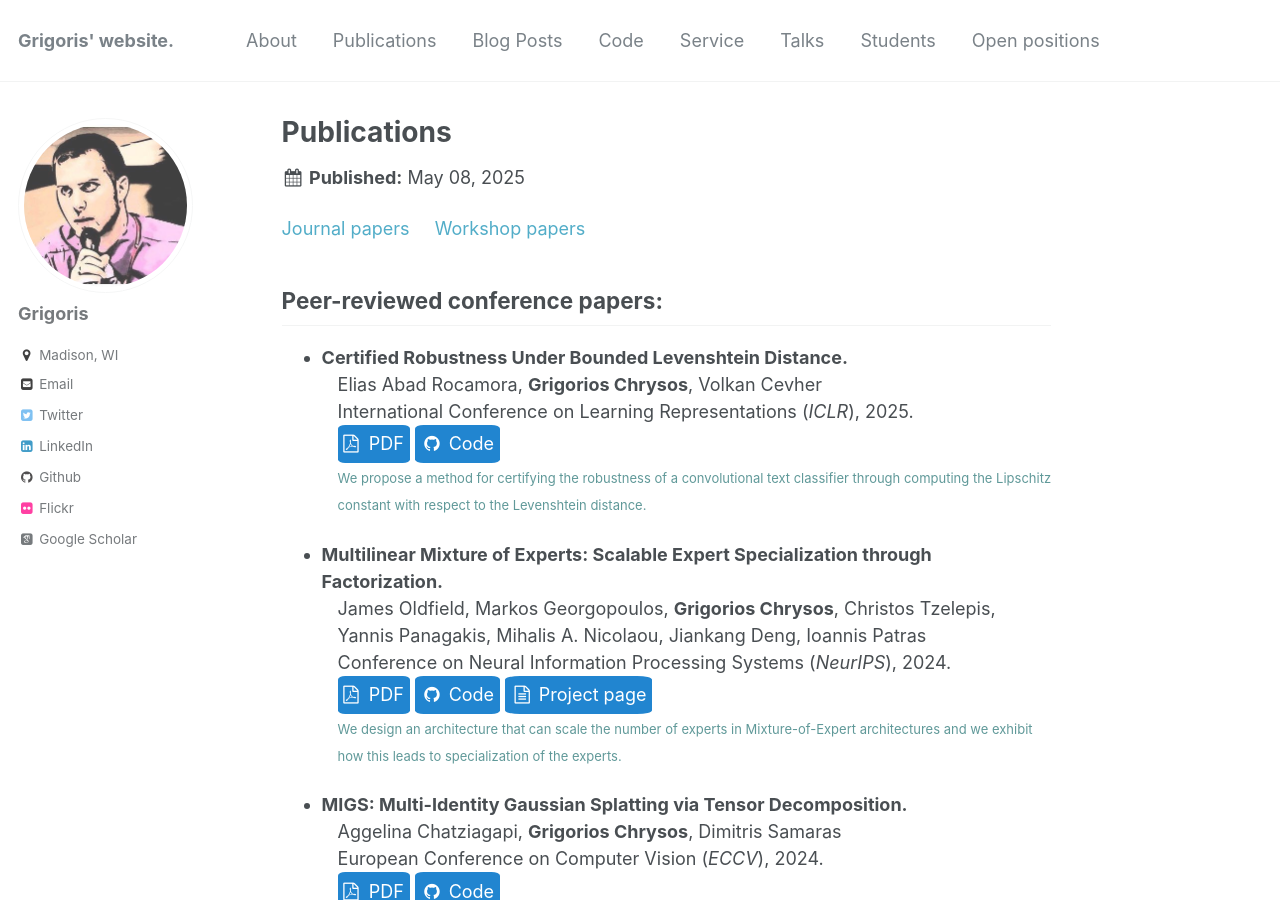
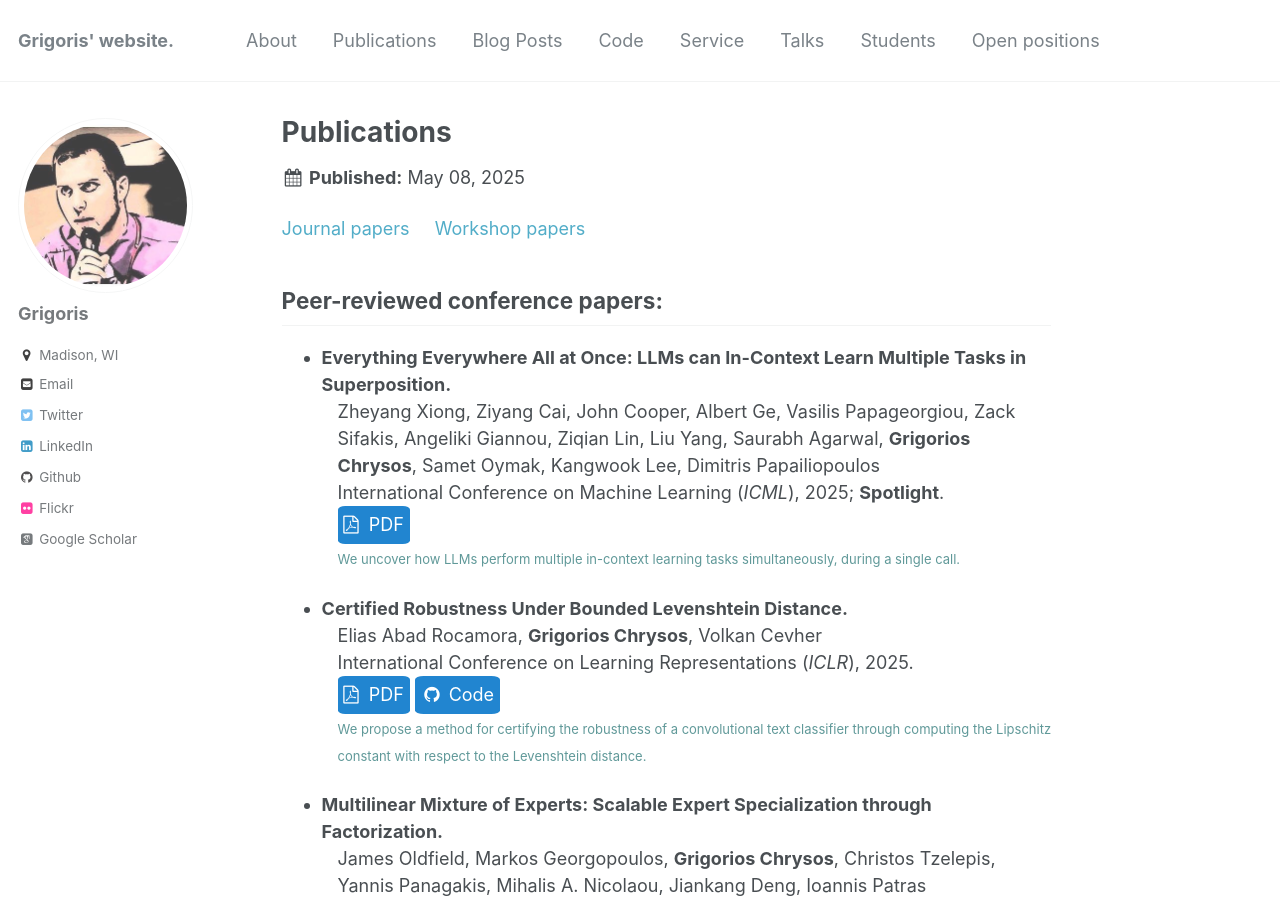
Before and after one commit to grigorisg9gr/grigorisg9gr.github.io, a Jekyll site: the page built from _publications/index.html, in a window 1280 px wide and 900 px high. Built offline with Jekyll 4.4.1, drawn with Linux system fonts in a browser that asks for light colours; some web fonts are replaced.

Commit message:
ICML paper and Simons Institute talk slides.

```diff
--- a/_pages/students/index.html
+++ b/_pages/students/index.html
@@ -8,6 +8,7 @@ comments: false
 <div>
       <p style="color: #5e9ca0;"><span style="color: #000000;">I have had the privilege of collaborating with the following highly skilled students during their BSc/MSc degree:</span></p>
     <ol>
+          <li>Lars CPM Quaedvlieg (first position since: PhD student, Meta).</li>
           <li>Yihang Chen (first position since: PhD student, UCLA).</li>
           <li>Justin Deschenaux (first position since: PhD student, EPFL).</li>
           <li>Pol Puigdemont (first position since: PhD student, EPFL).</li>
--- a/_pages/talks/index.html
+++ b/_pages/talks/index.html
@@ -8,6 +8,8 @@ comments: false
 <div>
       <p style="color: #5e9ca0;"><span style="color: #000000;">The resources for past talks and tutorials that I have been involved or delivered:</span></p>
     <ol>
+          <li><a href="https://uwmadison.box.com/s/3ju7ilazj3zdmofxfztwovxt6jhx46t1">Talk on Polynomial Networks</a> at the Simons Institute for the Theory of Computing.</li>
+          <li><a href="https://uwmadison.box.com/s/a4qx9u8y7y2trqasodbj456law4b8s7d">Talk on Polynomial Networks</a> at the National University of Singapore (NUS).</li>
           <li><a href="https://uwmadison.box.com/s/sybq4l0u24exh5m2zfs8d17revudshwt">Tutorial at DSAA'24</a> on "Architecture design: from neural networks to foundation models".</li>
           <li><a href="https://uwmadison.box.com/s/e0735u2si17w88hzetcww05cvmox0sr4">Tutorial at ISIT'24</a> on "Scaling and Reliability Foundations in Machine Learning".</li>
           <li><a href="https://uwmadison.box.com/s/yrpi5tdlojfjdu446xrybtv14dpjjpkr">Talk on Polynomial Networks</a> at the Riken - Center for Advanced Intelligence Project (AIP).</li>
--- a/_publications/index.html
+++ b/_publications/index.html
@@ -22,6 +22,14 @@ collection: publications
 
 <h2 id="peer-reviewed-conferences">Peer-reviewed conference papers:</h2>
 <ul>
+
+<li><strong>Everything Everywhere All at Once: LLMs can In-Context Learn Multiple Tasks in Superposition.</strong>
+    <div style="padding-left: 16px">
+      <p>Zheyang Xiong, Ziyang Cai, John Cooper, Albert Ge, Vasilis Papageorgiou, Zack Sifakis, Angeliki Giannou, Ziqian Lin, Liu Yang, Saurabh Agarwal, <strong>Grigorios Chrysos</strong>,  Samet Oymak, Kangwook Lee, Dimitris Papailiopoulos<br>
+      International Conference on Machine Learning (<em>ICML</em>), 2025; <strong>Spotlight</strong>. <br>
+      <a style="color: white; text-decoration: none;" href="https://arxiv.org/abs/2410.05603"><span class="buttong button-round"> <i class="fa fa-file-pdf-o" aria-hidden="true"></i> &nbsp;PDF</span></a><br>
+      <span style="color: #609999; font-size: 13px; line-height: 13px;">We uncover how LLMs perform multiple in-context learning tasks simultaneously, during a single call.</span></p> <!-- https://arxiv.org/abs/2410.05603 -->
+    </div></li>
 
 <li><strong>Certified Robustness Under Bounded Levenshtein Distance.</strong>
     <div style="padding-left: 16px">
--- a/index.html
+++ b/index.html
@@ -19,9 +19,10 @@ comments: false
 
 <h2>News</h2>
 <ul>
+    <li>May 2025: The following paper is accepted at <strong>ICML 2025</strong>: <a href="https://arxiv.org/abs/2410.05603">Everything Everywhere All at Once: LLMs can In-Context Learn Multiple Tasks in Superposition</a>.</li>
     <li>April 2025: The following paper has been accepted at <strong>Transactions on Pattern Analysis and Machine Intelligence</strong>: '<em><a href="https://ieeexplore.ieee.org/document/10965485">Hadamard product in deep learning: Introduction, Advances and Challenges</a></em>'. This survey summarizes many of the insights obtained the last few years using the Hadamard product.</li>
     <li>April 2025: We are organizing a Dagstuhl seminar on "<a href='https://www.dagstuhl.de/26102'>Tensor Factorizations Meet Probabilistic Circuits</a>". More information soon.</li>
-    <li>April 2025: Invited talk on the workshop "<a href='https://simons.berkeley.edu/workshops/future-language-models-transformers'>The Future of Language Models and Transformers</a>" in the prestigious <strong><a href='https://simons.berkeley.edu/homepage'>Simons Institute for the Theory of Computing</a></strong> in Berkeley. Thanks Sasha and Swabha for organizing the workshop. The talk is available <a href='https://www.youtube.com/watch?v=mod3sWAWX-U'>here</a>.</li>
+    <li>April 2025: Invited talk on the workshop "<a href='https://simons.berkeley.edu/workshops/future-language-models-transformers'>The Future of Language Models and Transformers</a>" in the prestigious <strong><a href='https://simons.berkeley.edu/homepage'>Simons Institute for the Theory of Computing</a></strong> in Berkeley. Thanks Sasha and Swabha for organizing the workshop. The talk is available <a href='https://www.youtube.com/watch?v=mod3sWAWX-U'>here</a>, while the slides are uploaded <a href="https://uwmadison.box.com/s/3ju7ilazj3zdmofxfztwovxt6jhx46t1">here</a>.</li>
     <li>March 2025: I interacted with <strong>Bloomberg</strong> for their coverage on <a href="https://www.bloomberg.com/news/newsletters/2025-03-27/an-old-approach-to-ai-gains-new-attention-after-deepseek">Mixture-of-Experts</a> mechanism.</li>
     <li>March 2025: <strong><a href="https://cpal.cc/rising_stars_presentations/">CPAL</a> Rising Star Award</strong>: Conference on Parsimony and Learning (CPAL) 2025.</li>
     <li>March 2025: I was selected as a new <a href="https://dsi.wisc.edu/about/dsi-affiliates/">Data Science Institute Affiliate</a>.</li>
```
Also changed, not shown: _posts/2025-01-02-research-projects-for-passionate-UW-students.md (+3 -3 lines).
